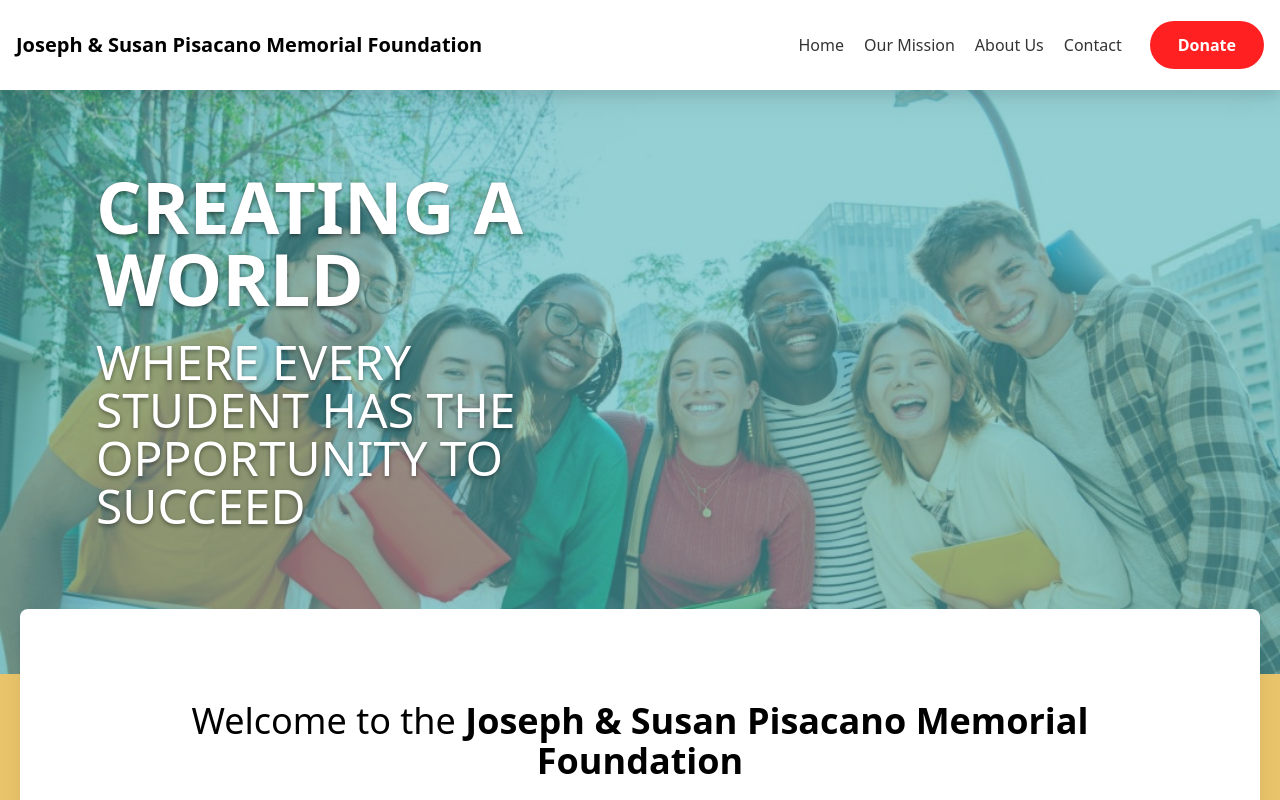
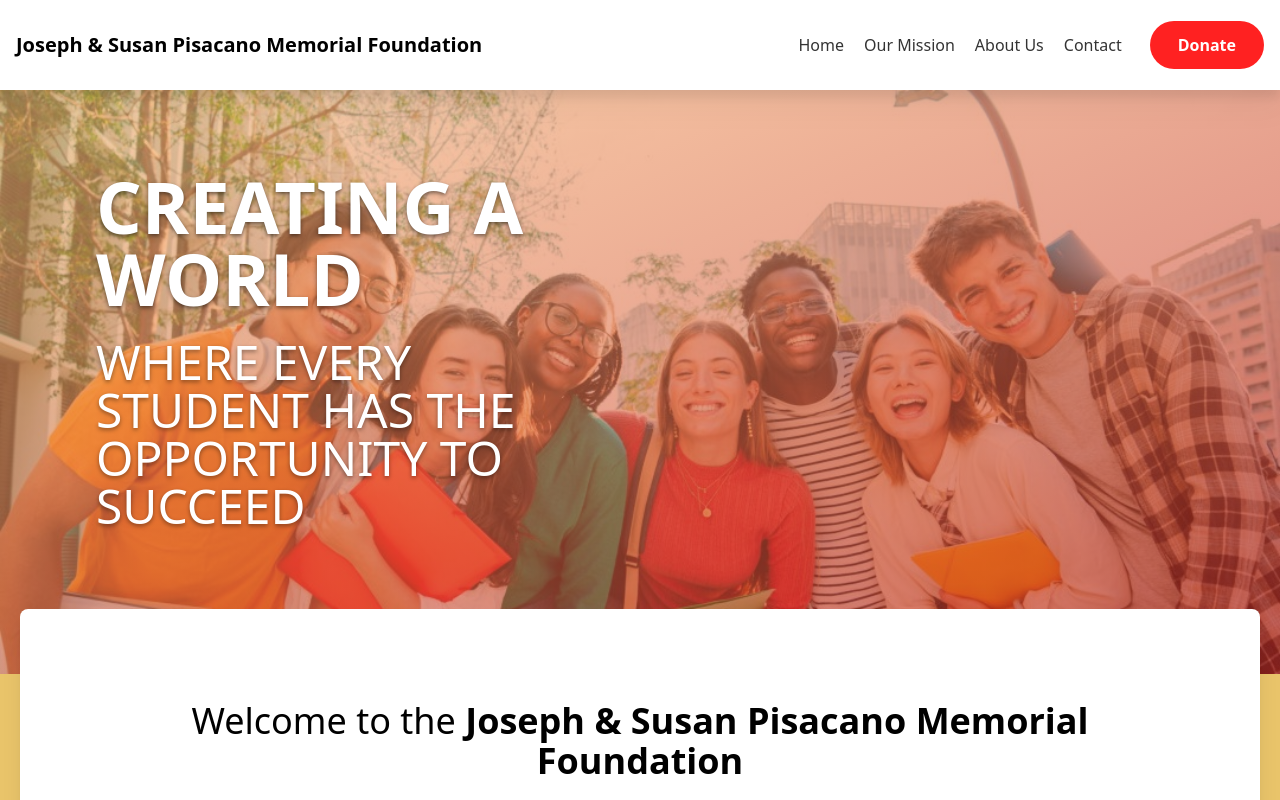
Before and after one commit to GlassAOTU/js-pisacano, a Next.js app: page / in a window 1280 px wide. Shown: the top 800 px of the page. Built offline with nearby package versions, Linux system fonts and the light colour scheme.

Commit message:
changed hero colors back

```diff
--- a/app/components/TopHero.tsx
+++ b/app/components/TopHero.tsx
@@ -39,7 +39,7 @@ export default function TopHero() {
 				}}
 			>
 				{/* Overlay */}
-				<div className="absolute inset-0 bg-[rgba(79,178,185,0.6)]"></div>
+				<div className="absolute inset-0 bg-gradient-to-br from-orange-300/60 to-red-700/60"></div>
 			</div>
 
 			{/* Text Area */}
```
